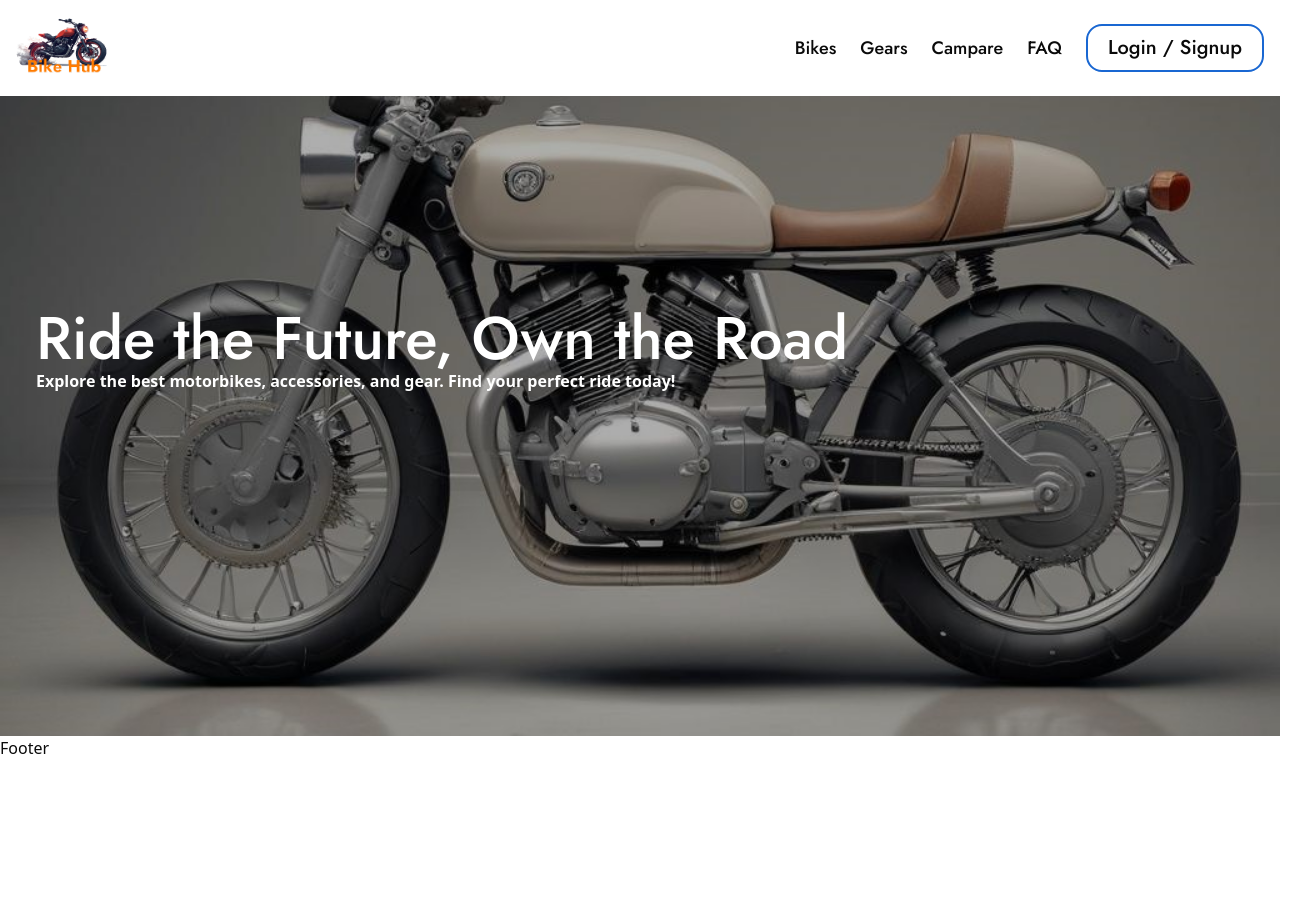
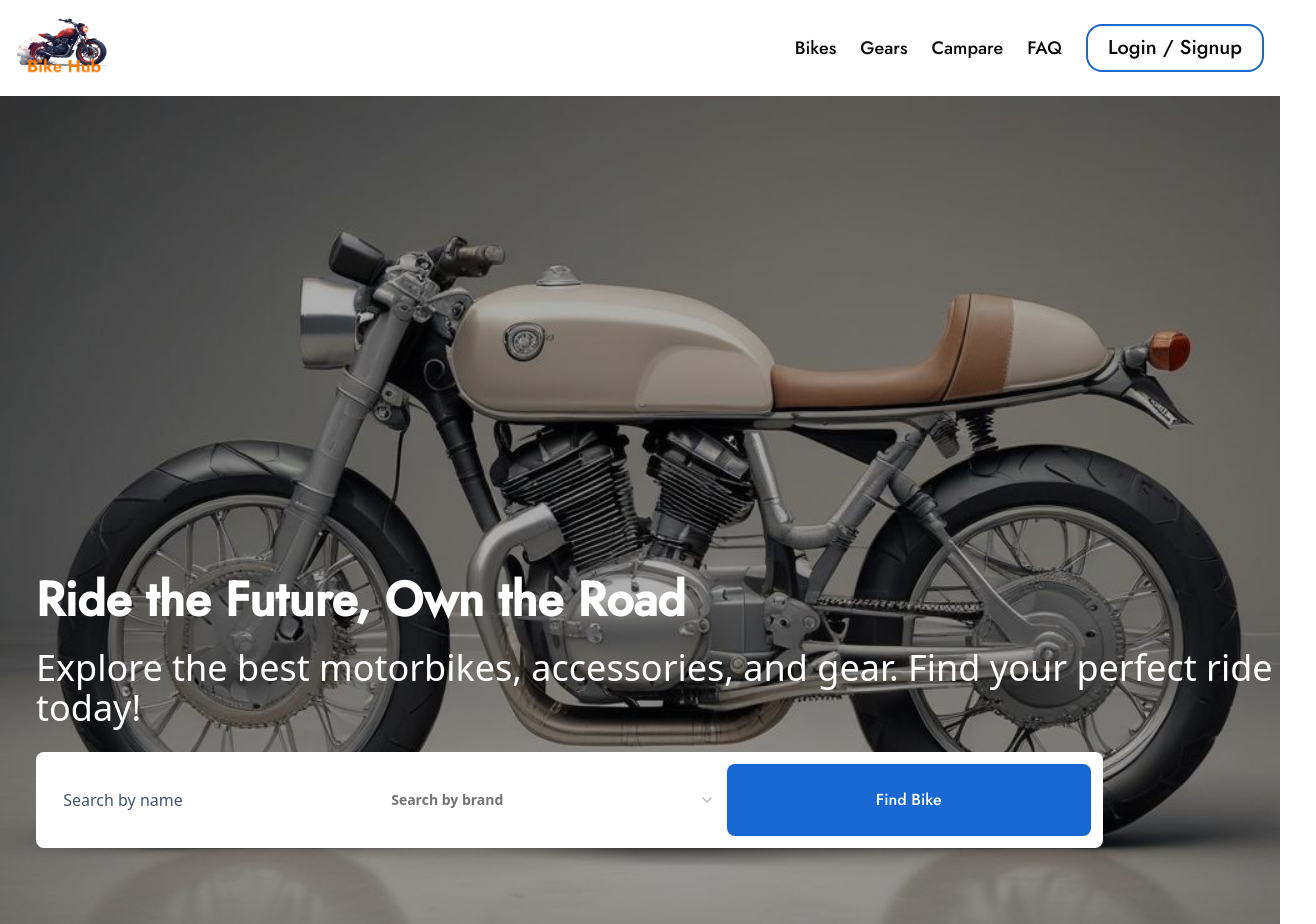
Before and after one commit to Hassan-mw/Bike-Hub, a Next.js app: page / in a window 1280 px wide. Shown: the top 924 px of the page, 1316 px wide, since content can reach past the window. Before the commit the page ends 800 px from the top, so only its background shows below. Built offline with nearby package versions, Linux system fonts and the light colour scheme.

Commit message:
Updated data

```diff
--- a/app/HomepageComponents/Hero.tsx
+++ b/app/HomepageComponents/Hero.tsx
@@ -3,32 +3,32 @@ import Image from 'next/image'
 import React from 'react'
 import HeroData from './HeroData'
 
+import { Input } from "@/components/ui/input"
+import { SiBmw, SiHonda, SiSuzuki } from "react-icons/si";
+import { CiSearch } from "react-icons/ci";
 
 const jost=Jost({
   weight:['500'],
   subsets:['latin']
 })
 
+import {
+  Select,
+  SelectContent,
+  SelectItem,
+  SelectTrigger,
+  SelectValue,
+} from "@/components/ui/select"
+import Showlarge from './Showlarge'
+import ShowSmall from './ShowSmall'
 
 
 const Hero = () => {
   return (
-    <div className=' w-full flex items-center justify-center  relative'>
-
-         <div className='hidden  w-full h-full lg:block  flex-col relative '>
-          {/* <div className='w-full object-fill h-full  z-30 '> */}
-                 {/* f */}
-          {/* </div> */}
-         <img  className='object-cover  w-full h-full max-h-[80vh] ' src="./bg-images.jpeg"/>
-        </div>
-         <div className='flex flex-col absolute  top-1/3  left-9 text-white  font-extrabold'>
-               <div className={`${jost.className} text-6xl`}>Ride the Future, Own the Road</div>
-               <div>Explore the best motorbikes, accessories, and gear. Find your perfect ride today!</div>
-         </div>
-
-         {/* <HeroData/> */}
-
-    </div>
+  <div >
+    <div className='hidden lg:block'><Showlarge/></div>
+    <div className=' lg:hidden '><ShowSmall/></div>
+  </div>
   )
 }
 
--- /dev/null
+++ b/app/HomepageComponents/ShowSmall.tsx
@@ -0,0 +1,65 @@
+import { Jost } from 'next/font/google'
+import Image from 'next/image'
+import React from 'react'
+import HeroData from './HeroData'
+
+import { Input } from "@/components/ui/input"
+import { SiBmw, SiHonda, SiSuzuki } from "react-icons/si";
+import { CiSearch } from "react-icons/ci";
+import { RiEBikeLine } from "react-icons/ri";
+
+const jost=Jost({
+  weight:['500'],
+  subsets:['latin']
+})
+
+import {
+  Select,
+  SelectContent,
+  SelectItem,
+  SelectTrigger,
+  SelectValue,
+} from "@/components/ui/select"
+
+const ShowSmall = () => {
+  return (
+        <div className='flex flex-col space-y-3    bg-[#e5ebf5]   text-black  font-extrabold w-full px-7 py-14'>
+    <div style={{fontWeight:800}} className={`${jost.className} text-3xl lg:text-5xl xk:text-6xl 2xl:text-8xl`}>Ride the Future, Own the Road</div>
+    <div  style={{fontWeight:200}}  className='text-xl xl:text-4xl'>Explore the best motorbikes, accessories, and gear. Find your perfect ride today!</div>
+
+
+<div className=' flex flex-col items-center justify-center bg-white  p-6 rounded-md'>
+
+{/*//! Input field */}
+<div className='w-full flex items-center justify-center space-x-2'>
+<CiSearch size={25} />
+<input style={{fontWeight:400}}  className='bg-white py-5 text-xl  text-black placeholder:text-slate-600 w-full focus:outline-none'  placeholder='Search by name'/>
+</div>
+
+{/*//! Select field */}
+<div>
+<RiEBikeLine />
+
+<Select >
+<SelectTrigger style={{fontWeight:400}} className="w-full outline-none border-none shadow-none py-5 text-xl">
+<SelectValue placeholder="Search by brand" />
+</SelectTrigger>
+<SelectContent>
+<SelectItem value="Yahama">Yahama</SelectItem>
+<SelectItem value="Honda">Honda</SelectItem>
+<SelectItem value="Suzuki">Suzuki</SelectItem>
+</SelectContent>
+</Select>
+</div>
+{/*//! Button*/}
+
+<div style={{fontWeight:300}} className={`${jost.className} w-full hover:cursor-pointer flex items-center justify-center bg-[#1967d2] hover:bg-blue-700 text-white duration-700 p-6 rounded-md`}>Find Bike</div>
+
+    </div>
+
+</div>
+
+  )
+}
+
+export default ShowSmall
--- /dev/null
+++ b/app/HomepageComponents/Showlarge.tsx
@@ -0,0 +1,69 @@
+import { Jost } from 'next/font/google'
+import Image from 'next/image'
+import React from 'react'
+import HeroData from './HeroData'
+
+import { Input } from "@/components/ui/input"
+import { SiBmw, SiHonda, SiSuzuki } from "react-icons/si";
+import { CiSearch } from "react-icons/ci";
+
+const jost=Jost({
+  weight:['500'],
+  subsets:['latin']
+})
+
+import {
+  Select,
+  SelectContent,
+  SelectItem,
+  SelectTrigger,
+  SelectValue,
+} from "@/components/ui/select"
+
+const Showlarge = () => {
+  return (
+    <div className=' w-full flex items-center justify-center bg-green-500 relative'>
+
+    <div className='hidden  w-full h-full lg:block  flex-col relative '>
+    <img  className=' object-cover  w-full h-full max-h-[1500px] ' src="./bg-images.jpeg"/>
+   </div>
+    <div className='flex space-y-3 xl:space-y-6 flex-col absolute  top-[50%]  left-9 text-white  font-extrabold w-full'>
+          <div style={{fontWeight:800}} className={`${jost.className} text-5xl xk:text-6xl 2xl:text-8xl`}>Ride the Future, Own the Road</div>
+          <div  style={{fontWeight:200}}  className='text-xl xl:text-4xl'>Explore the best motorbikes, accessories, and gear. Find your perfect ride today!</div>
+
+
+  <div className=' flex items-center justify-center bg-white w-5/6 p-3  rounded-md'>
+
+  {/*//! Input field */}
+ <div className='w-full flex items-center justify-center spac-x-2'>
+ <CiSearch />
+ <input style={{fontWeight:400}}  className='bg-white py-5   text-black placeholder:text-slate-600 w-full focus:outline-none'  placeholder='Search by name'/>
+ </div>
+
+ {/*//! Select field */}
+  <Select >
+<SelectTrigger className="w-full outline-none border-none shadow-none py-5">
+ <SelectValue placeholder="Search by brand" />
+</SelectTrigger>
+ <SelectContent>
+   <SelectItem value="Yahama">Yahama</SelectItem>
+ <SelectItem value="Honda">Honda</SelectItem>
+ <SelectItem value="Suzuki">Suzuki</SelectItem>
+</SelectContent>
+  </Select>
+
+ {/*//! Button*/}
+
+    <div style={{fontWeight:300}} className={`${jost.className} w-full hover:cursor-pointer flex items-center justify-center bg-[#1967d2] hover:bg-blue-700 text-white duration-700 p-6 rounded-md`}>Find Bike</div>
+
+          </div>
+
+    </div>
+
+
+
+</div>
+  )
+}
+
+export default Showlarge
```
